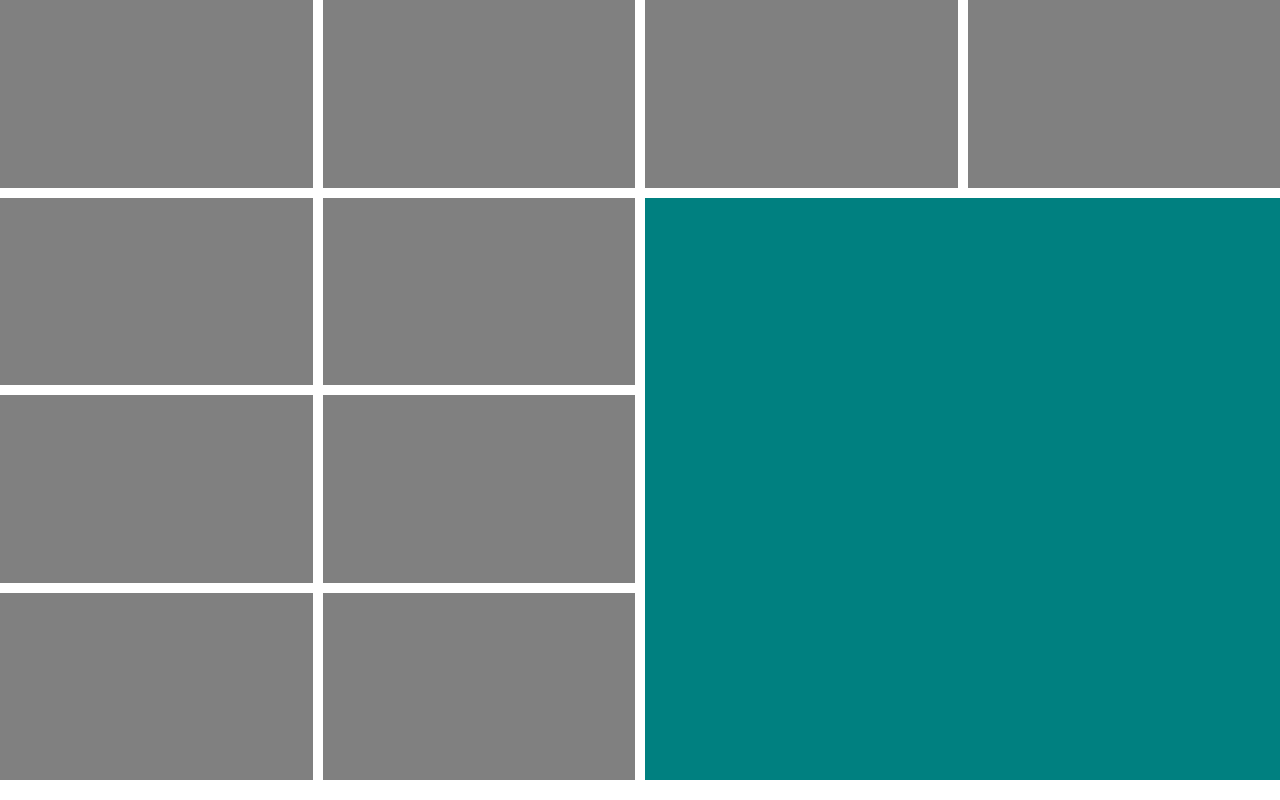
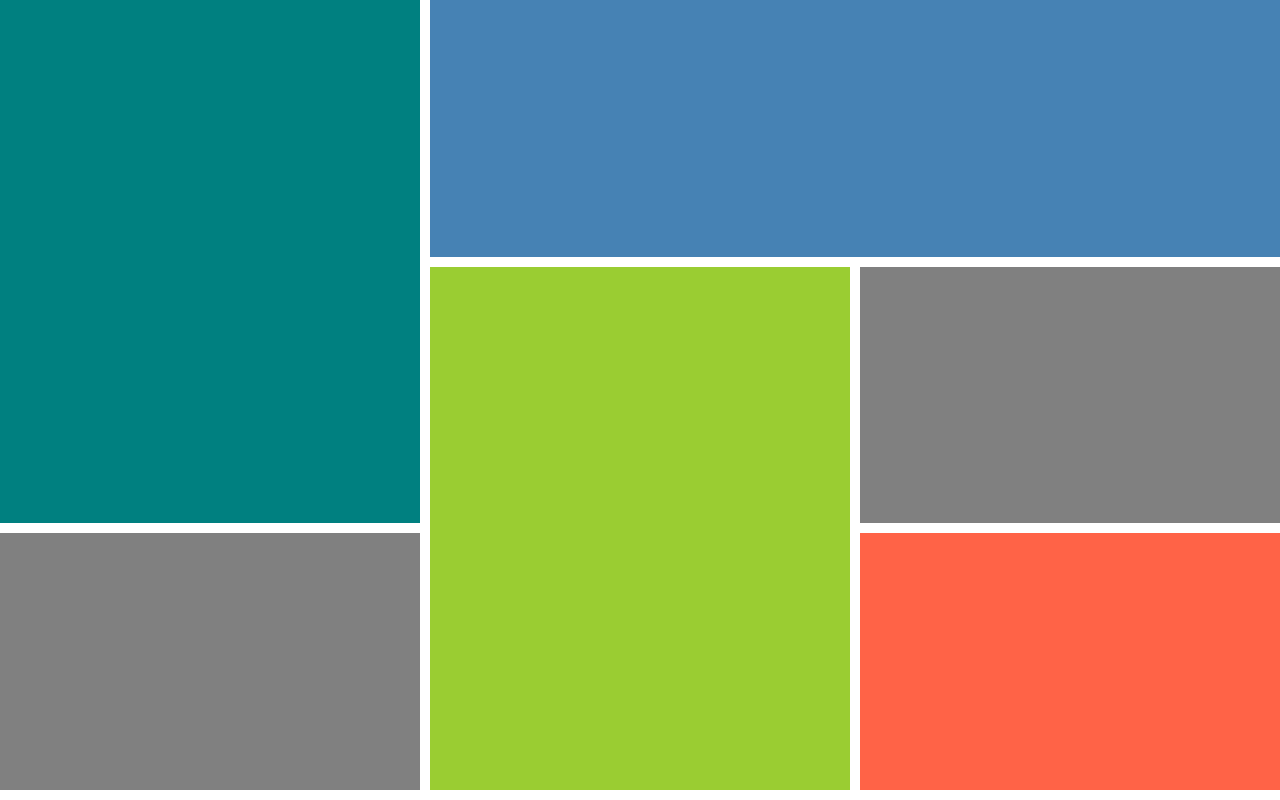
Before and after one commit to dotspencer/resume-1, a React app: page / in a window 1280 px wide. Built offline with nearby package versions, Linux system fonts and the light colour scheme.

Commit message:
cleaned up css

```diff
--- a/src/components/App.js
+++ b/src/components/App.js
@@ -14,14 +14,6 @@ class App extends Component {
         <div className="item" />
         <div className="item" />
         <div className="item" />
-        <div className="item" />
-        <div className="item" />
-        <div className="item" />
-        <div className="item" />
-        <div className="item" />
-        <div className="item" />
-        <div className="item" />
-        <div className="item" />
       </section>
     );
   }
--- a/src/styles/App.css
+++ b/src/styles/App.css
@@ -9,20 +9,27 @@ section {
   height: 100vh;
   grid-column-gap: 10px;
   grid-row-gap: 10px;
-  grid-template-columns: repeat(4, 1fr);
-  grid-template-rows: repeat(4, 1fr);
+  grid-template-columns: repeat(3, 1fr);
+  grid-template-rows: repeat(3, 1fr);
 }
 
 div {
-  background: grey;
+  background-color: grey;
 }
 
 .item-a {
   background: teal;
-  grid-column-start: 2;
-  grid-column-end: span 3;
-  grid-row-start: 3;
-  grid-row-end: span 2;
-
-  grid-area: 2 / 3 / span 3 / span 2;
+  grid-area: 1 / 1 / span 2 / span 1; /* row-start/column-start/row-end/column-end */
 }
+.item-b {
+  background: yellowgreen;
+  grid-area: 2 / 2 / span 2 / span 1;
+}
+.item-c {
+  background-color: steelblue;
+  grid-area: 1 / 2 / span 1 / span 2;
+}
+.item-d {
+  background-color: tomato;
+  grid-area: 3 / 3 / span 1 / span 1;
+}
```
Also changed, not shown: 2 other files (tests, documents, lock files or other folders).
